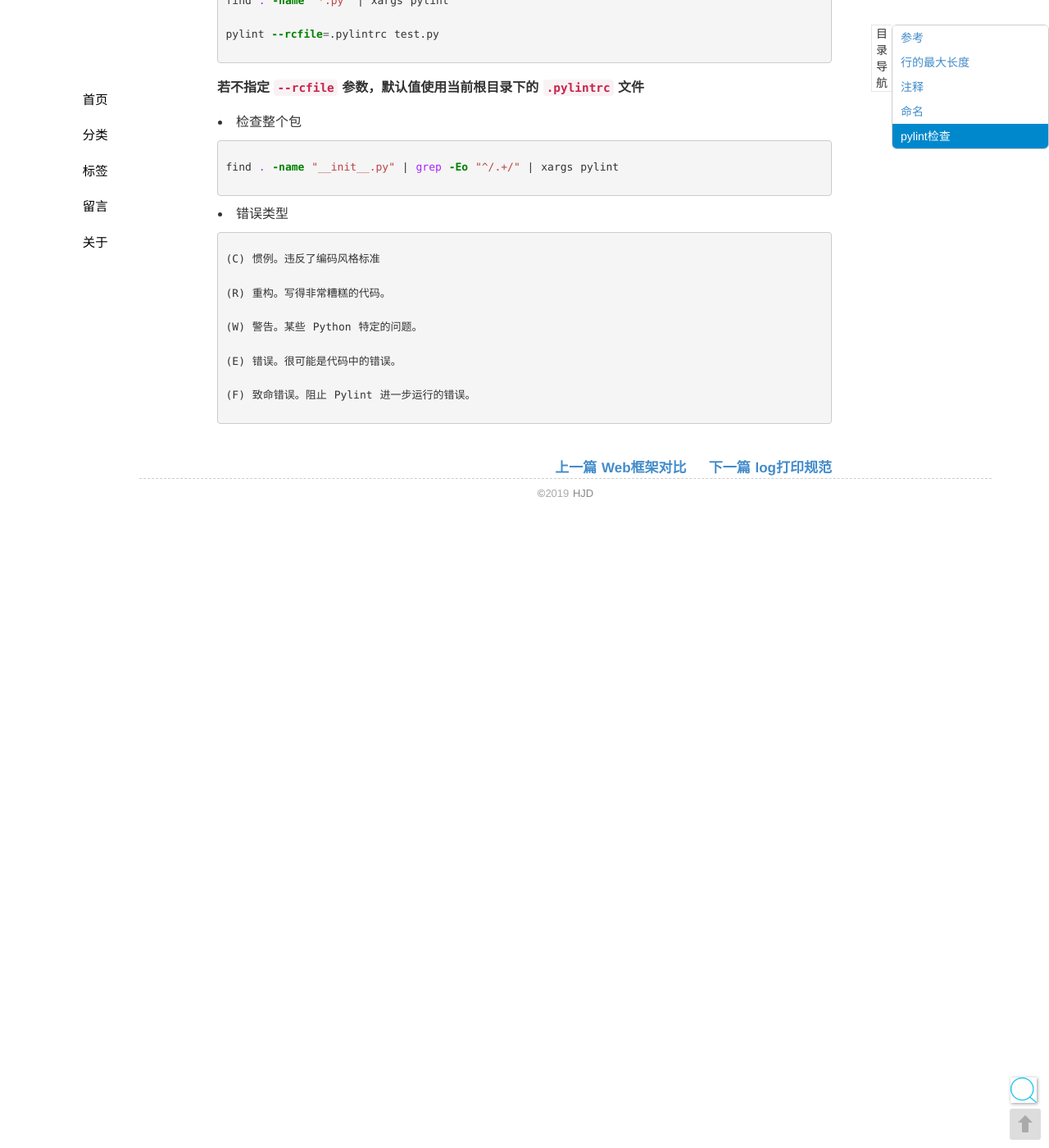
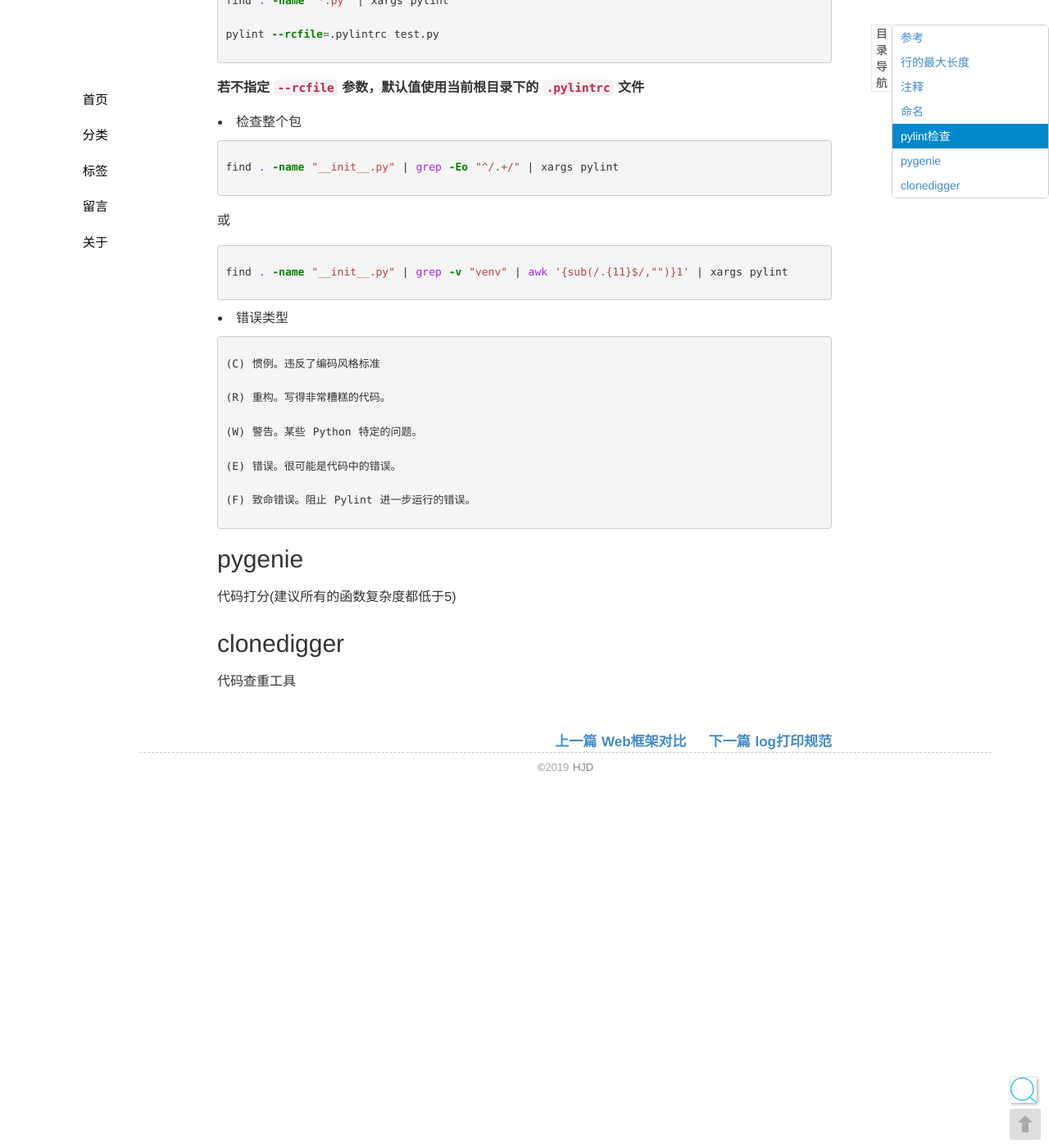
Before and after one commit to seekplum/seekplum.github.io, a Jekyll site: the page built from _posts/2018-04-14-code-rule.md, in a window 1280 px wide and 1400 px high, scrolled down 1040 px. Shown: the whole window at 82% size. Built offline with Jekyll 4.4.1, drawn with Linux system fonts in a browser that asks for light colours; comment, search, counter and statistics services are not loaded.

````diff
--- a/_posts/2018-04-14-code-rule.md
+++ b/_posts/2018-04-14-code-rule.md
@@ -56,6 +56,12 @@
 find . -name "__init__.py" | grep -Eo "^/.+/" | xargs pylint
 ```
 
+或
+
+```bash
+find . -name "__init__.py" | grep -v "venv" | awk '{sub(/.{11}$/,"")}1' | xargs pylint
+```
+
 * 错误类型
 
 ```text
@@ -69,3 +75,11 @@
 
 (F) 致命错误。阻止 Pylint 进一步运行的错误。
 ```
+
+## pygenie
+
+代码打分(建议所有的函数复杂度都低于5)
+
+## clonedigger
+
+代码查重工具
````
Also changed, not shown: _posts/2018-04-27-mac-operation.md (+6 -0 lines).
